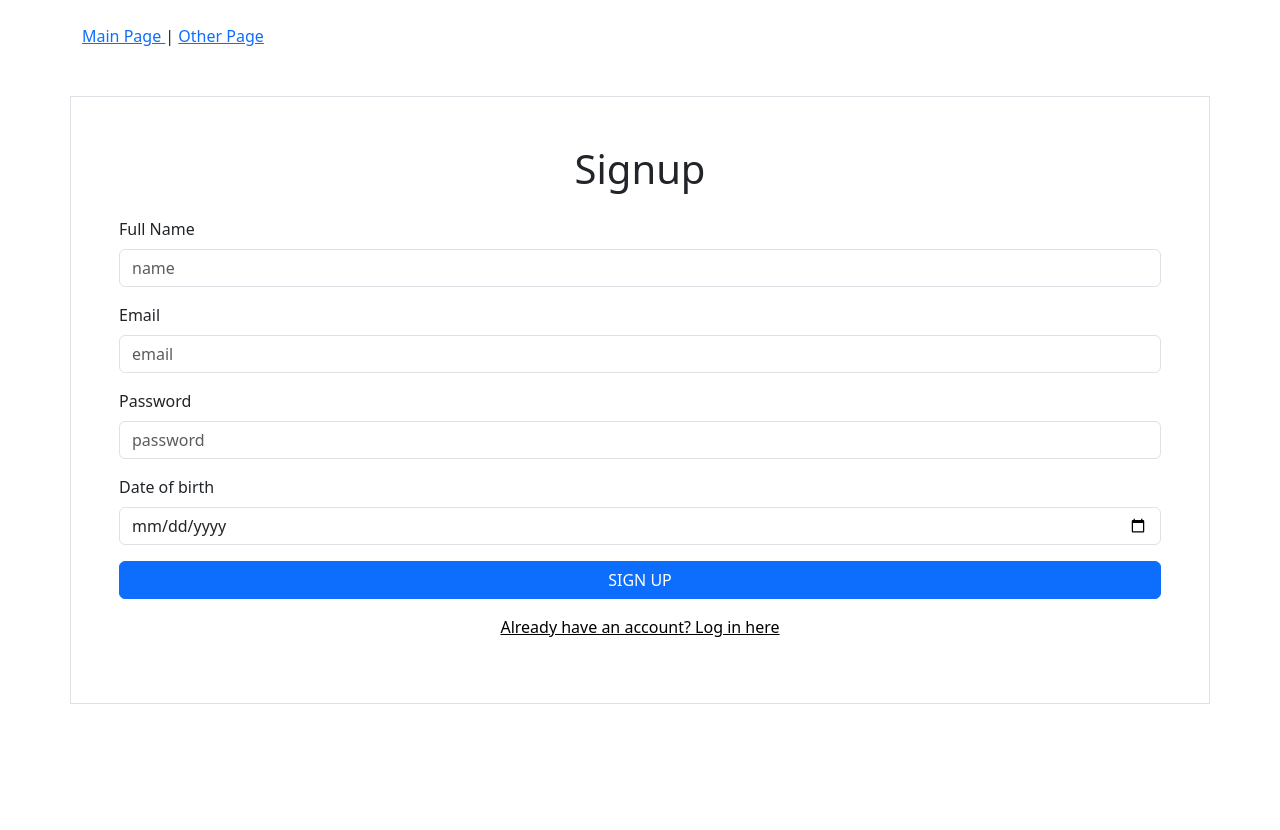
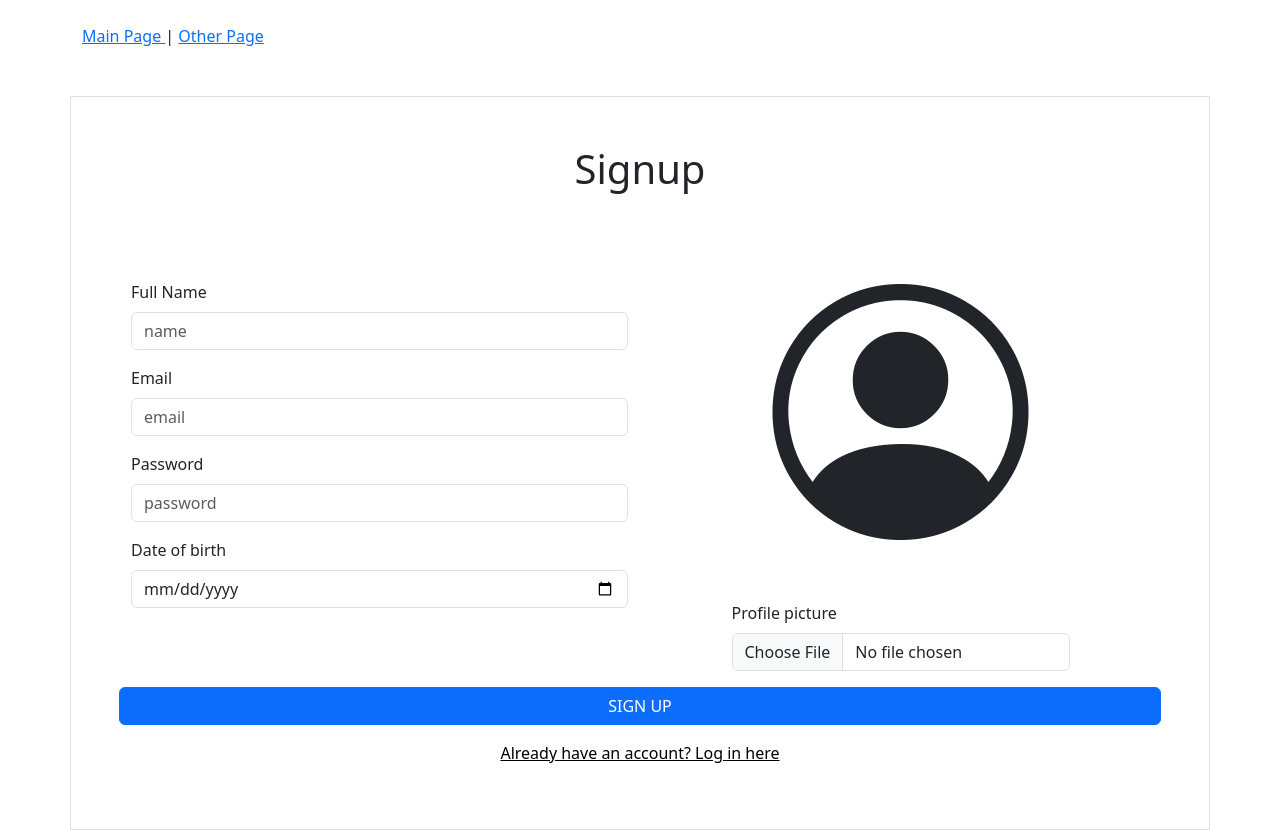
Before and after one commit to faridaa1/Hobbies-App, a Django app: page /signup/ in a window 1280 px wide. Before the commit the page ends 704 px from the top, so only its background shows below. Run offline with Django 3.2, Linux system fonts and the light colour scheme; some libraries are stand-ins or nearby versions.

Commit message:
Add profile pic preview to signup form

```diff
--- a/api/forms.py
+++ b/api/forms.py
@@ -20,7 +20,8 @@ class SignupForm(ModelForm):
     class Meta:
         """Form is based on CustomUser model and has following fields from that model"""
         model = CustomUser
-        fields = ['name', 'email', 'password', 'date_of_birth']
+        fields = ['name', 'email', 'password',
+                  'date_of_birth', 'profile_picture']
         field_classes = {
             "password": PasswordField,
             "date_of_birth": DatePickerField
@@ -57,3 +58,12 @@ class SignupForm(ModelForm):
         if dob > datetime.date.today():
             raise ValidationError("Your birthday cannot be past today")
         return dob
+
+    def clean_profile_picture(self):
+        pic = self.cleaned_data['profile_picture']
+
+        if pic:
+            if pic.image.format != 'PNG':
+                raise ValidationError('You can only upload .png files')
+
+        return pic
--- a/api/templates/api/spa/index.html
+++ b/api/templates/api/spa/index.html
@@ -8,6 +8,7 @@
     <title>ECS639 Web Programming - Group CW Template</title>
   <script type="module" crossorigin src="/static/api/spa/assets/index-CkjFLaHw.js"></script>
   <link rel="stylesheet" crossorigin href="/static/api/spa/assets/index-DUEfxN0n.css">
+  <link rel="stylesheet" href="https://cdn.jsdelivr.net/npm/bootstrap-icons@1.11.3/font/bootstrap-icons.min.css">
   {% block header_css %} {% endblock %}
 </head>
 
@@ -17,6 +18,8 @@
     <div class="content">
       {% block content %}
       {% endblock %}
+      {% block js %}
+      {% endblock %}
     </div>
 </body>
 
--- a/api/templates/api/spa/signup.html
+++ b/api/templates/api/spa/signup.html
@@ -6,15 +6,31 @@
         color: #e12638;
         margin-bottom: 0.2rem;
     }
+
+    .preview-img {
+        object-fit: cover;
+        width: 16.2rem; /* Roughly aligns the two columns */
+        height: 16.2rem;
+        border-radius: 100%;
+    }
+
+    .hidden {
+        display: none !important;
+    }
+
 </style>
 {% endblock %}
 
 {% block content %}
 <div class="mt-5 container p-5 border">
     <h1 class="text-center mb-4">Signup</h1>
-    <form method="post" action="/signup/" class="signup-form">
+    <form method="post" action="/signup/" class="signup-form" enctype="multipart/form-data">
+        <div class="container">
+            <div class="form-content row">
+                <div class="col d-flex flex-column align-self-center">
                     {% csrf_token %}
                     {% for field in form %}
+                        {% if field.label != 'Profile picture' %} <!-- Want to render input on other side of div -->
                             <div class="mb-3">
                                 <label id="{{field.id_for_label}}" class="form-label">{{field.label}}</label>
                                 {{field}}
@@ -22,7 +38,22 @@
                                     <p class="field-error">{{error}}</p>
                                 {% endfor %}
                             </div>
+                        {% endif %}
                     {% endfor %}
+                </div>
+                <div class="col d-flex flex-column justify-content-center align-items-center">
+                    <img src="" alt="preview of uploaded profile pic" id="profile-preview" class="preview-img hidden"/>
+                    <i class="bi bi-person-circle" style="font-size: 16rem;" id="profile-preview-placeholder"></i>
+                    <div class="mb-3">
+                        <label id="{{form.profile_picture.id_for_label}}" class="form-label">{{form.profile_picture.label}}</label>
+                        {{form.profile_picture}}
+                        {% for error in form.profile_picture.errors %}
+                            <p class="field-error">{{error}}</p>
+                        {% endfor %}
+                    </div>
+                </div>
+            </div>
+        </div>
         <button class="btn btn-primary w-100" type="submit">SIGN UP</button>
         <div class="row">
             <a href="/login" class="text-center my-3" style="color: black;">Already have an account? Log in here</a>
@@ -30,3 +61,20 @@
     </form>
 </div>
 {% endblock %}
+
+{% block js %}
+<script>
+    const profilePreview = document.getElementById('profile-preview')
+    const profileImgInput = document.querySelector('input#id_profile_picture')
+    const profilePlaceholder = document.getElementById('profile-preview-placeholder')
+
+    profileImgInput.addEventListener('input', updateProfileSource)
+
+    function updateProfileSource(e) {
+        console.log(e.target.files[0])
+        profilePreview.src = URL.createObjectURL(e.target.files[0]) // Creates url which can be used to access uploaded file
+        profilePreview.classList.toggle('hidden')
+        profilePlaceholder.classList.toggle('hidden')
+    }
+</script>
+{% endblock %}
--- a/api/views.py
+++ b/api/views.py
@@ -12,7 +12,8 @@ def signup(request: HttpRequest) -> HttpResponse:
     """View for user signup (using ssr)"""
     if request.method == "POST":
         # Create SignupForm instance and populate w/ form data
-        form = SignupForm(request.POST)
+        form = SignupForm(request.POST, request.FILES)
+        print(request.FILES)
         if form.is_valid():
             # Create user from valid form
             data = form.cleaned_data
@@ -21,7 +22,8 @@ def signup(request: HttpRequest) -> HttpResponse:
                 password=data['password'],
                 email=data['email'],
                 name=data['name'],
-                date_of_birth=data['date_of_birth']
+                date_of_birth=data['date_of_birth'],
+                profile_picture=data['profile_picture']
             )
             # TODO - auth (and context?) stuff for response
             # TODO - use reverse for urls once ^
```
Also changed, not shown: api/tests.py (+13 -2 lines), frontend/package.json (indentation only). Lines whose indentation alone changed are shown as unchanged.
